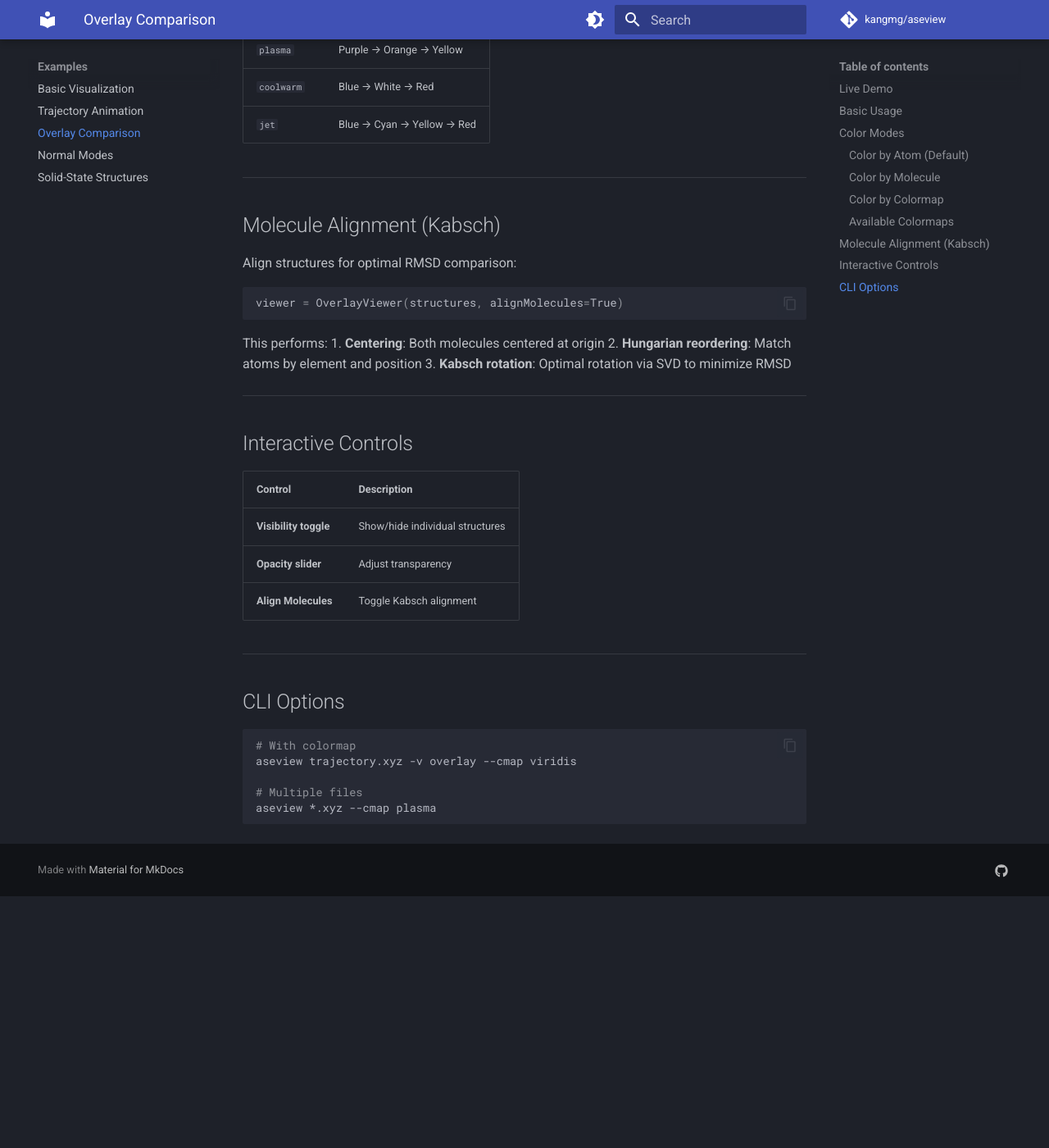
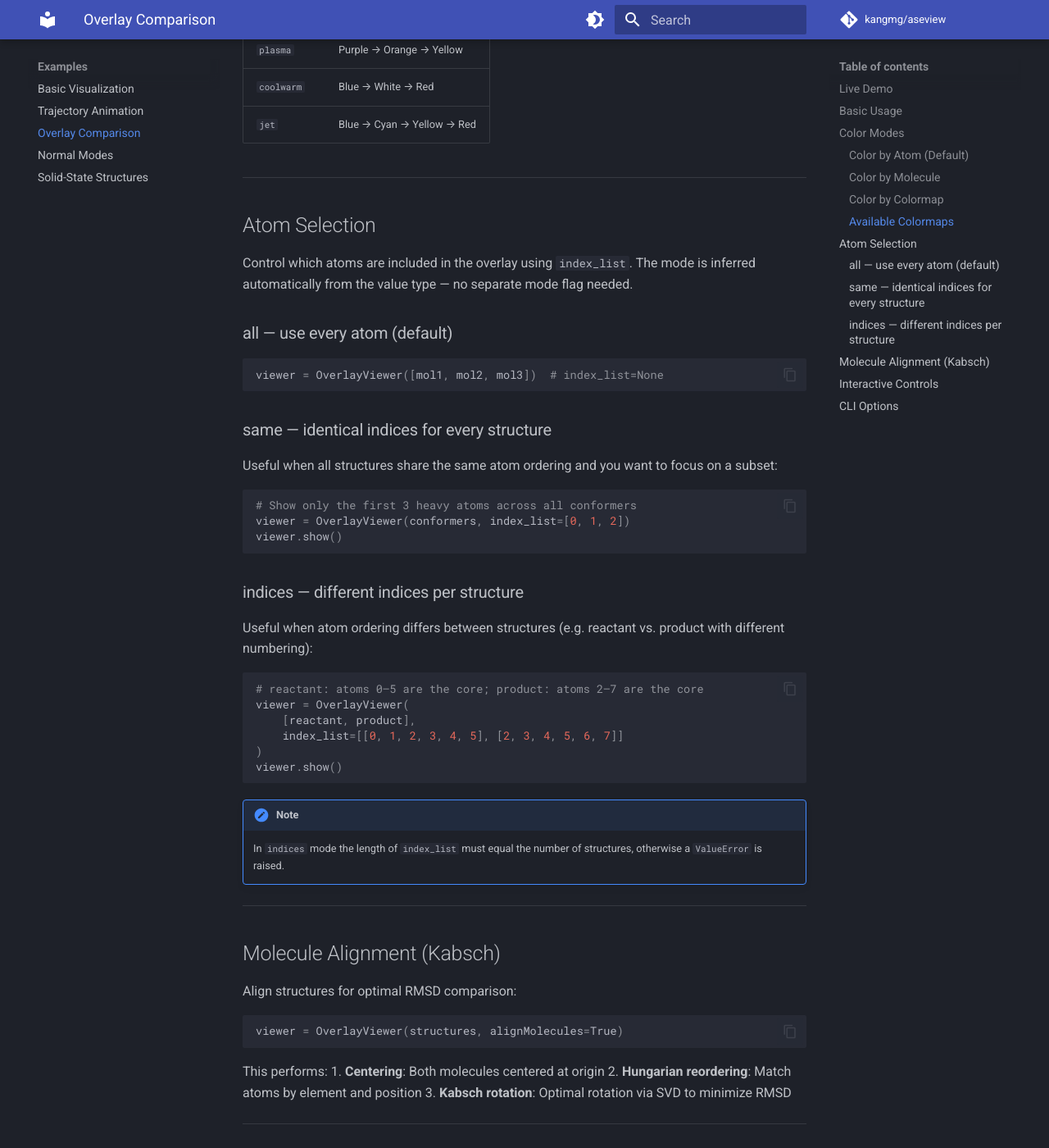
Before and after one commit to kangmg/aseview, an MkDocs documentation site: the page built from docs/examples/overlay.md, in a window 1280 px wide and 1400 px high, scrolled down 2401 px. Shown: the whole window at 82% size. Built offline with MkDocs 1.6.1 and Material for MkDocs 9.7.7, drawn with Linux system fonts in a browser that asks for light colours; comment, search, counter and statistics services are not loaded; before the commit the page ends 3494 px from its top, so only the background shows below that.

Commit message:
Update docs for OverlayViewer index_list parameter
- api/overlay-viewer.md: add index_list to constructor signature and
  parameters table; document all/same/indices modes; add code examples
- examples/overlay.md: add "Atom Selection" section with usage examples
  for each mode and a note on length validation

https://claude.ai/code/session_016qQNE7aMYARe6RX63E6V8A

````diff
--- a/docs/api/overlay-viewer.md
+++ b/docs/api/overlay-viewer.md
@@ -5,7 +5,7 @@ Overlay viewer for comparing multiple molecular structures simultaneously.
 ## Constructor
 
 ```python
-OverlayViewer(data, **kwargs)
+OverlayViewer(data, index_list=None, **kwargs)
 ```
 
 ### Parameters
@@ -13,6 +13,17 @@ OverlayViewer(data, **kwargs)
 | Parameter | Type | Description | Default |
 |-----------|------|-------------|---------|
 | `data` | `Atoms`, `List[Atoms]`, `Dict`, `str` | One or more molecular structures | Required |
+| `index_list` | `None`, `list[int]`, `list[list[int]]` | Atom selection — see table below | `None` |
+
+#### index_list Modes
+
+The mode is inferred automatically from the type of `index_list`:
+
+| Value | Mode | Behaviour |
+|-------|------|-----------|
+| `None` | **all** | All atoms from every structure are used (default) |
+| `[0, 1, 2]` | **same** | Same atom indices applied to every structure |
+| `[[0, 1], [2, 3], [0, 2]]` | **indices** | Different atom indices per structure (length must equal number of structures) |
 
 ### Keyword Arguments (Settings)
 
@@ -145,6 +156,23 @@ viewer = OverlayViewer([reactant, product])
 viewer.show()
 ```
 
+### Atom Selection with index_list
+
+```python
+# all (default) – show every atom
+viewer = OverlayViewer([mol1, mol2, mol3])
+
+# same – show atoms 0, 1, 2 from every structure
+viewer = OverlayViewer([mol1, mol2, mol3], index_list=[0, 1, 2])
+
+# indices – different atoms per structure
+viewer = OverlayViewer(
+    [mol1, mol2, mol3],
+    index_list=[[0, 1, 2], [0, 1, 3], [1, 2, 3]]
+)
+viewer.show()
+```
+
 ### Trajectory with Colormap
 
 ```python
--- a/docs/examples/overlay.md
+++ b/docs/examples/overlay.md
@@ -64,6 +64,46 @@ viewer = OverlayViewer(trajectory, colorBy="Colormap", colormap="viridis")
 
 ---
 
+## Atom Selection
+
+Control which atoms are included in the overlay using `index_list`.
+The mode is inferred automatically from the value type — no separate mode flag needed.
+
+### all — use every atom (default)
+
+```python
+viewer = OverlayViewer([mol1, mol2, mol3])  # index_list=None
+```
+
+### same — identical indices for every structure
+
+Useful when all structures share the same atom ordering and you want to focus on a subset:
+
+```python
+# Show only the first 3 heavy atoms across all conformers
+viewer = OverlayViewer(conformers, index_list=[0, 1, 2])
+viewer.show()
+```
+
+### indices — different indices per structure
+
+Useful when atom ordering differs between structures (e.g. reactant vs. product with different numbering):
+
+```python
+# reactant: atoms 0–5 are the core; product: atoms 2–7 are the core
+viewer = OverlayViewer(
+    [reactant, product],
+    index_list=[[0, 1, 2, 3, 4, 5], [2, 3, 4, 5, 6, 7]]
+)
+viewer.show()
+```
+
+!!! note
+    In `indices` mode the length of `index_list` must equal the number of structures,
+    otherwise a `ValueError` is raised.
+
+---
+
 ## Molecule Alignment (Kabsch)
 
 Align structures for optimal RMSD comparison:
````
